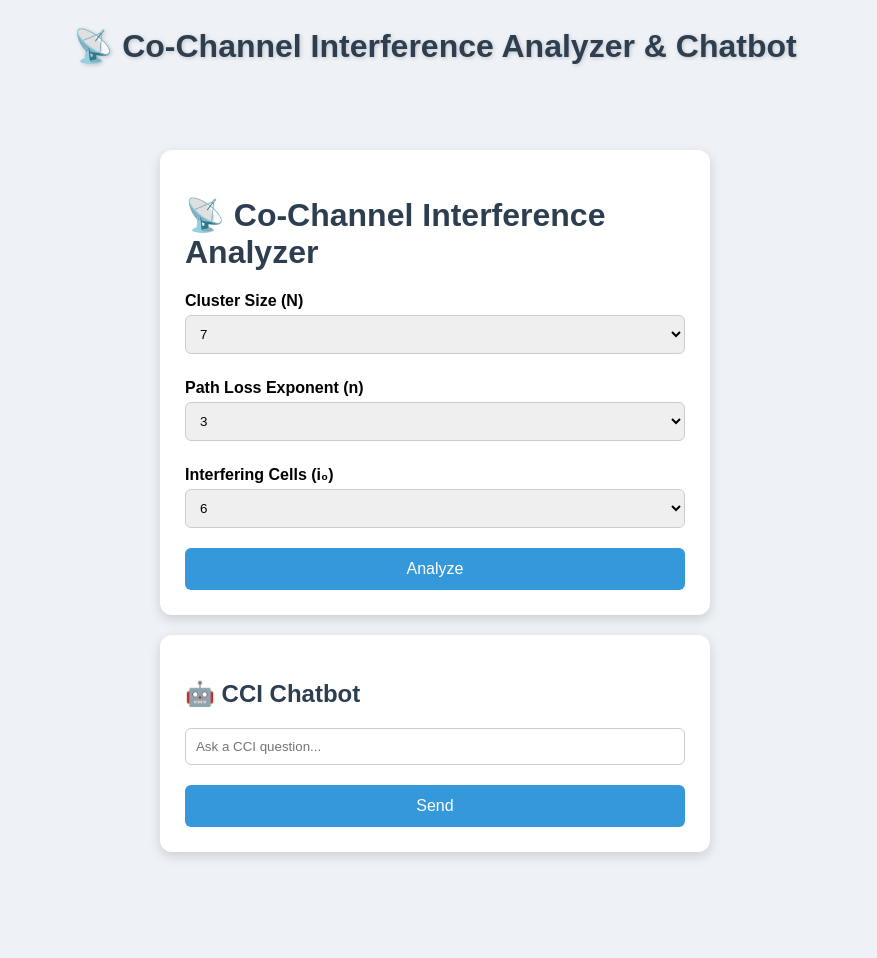
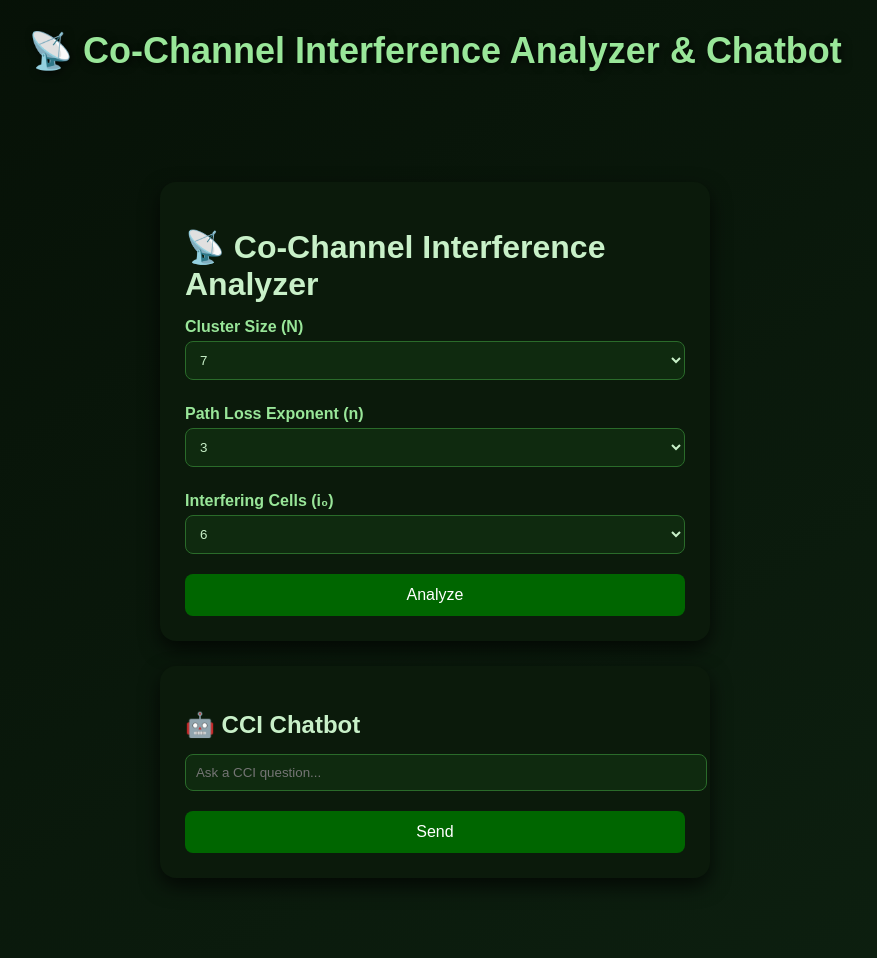
Before and after one commit to Smrithi-28/Co-Channel-Interference-Analyzer, a Flask app: page / in a window 1280 px wide. Shown: the whole page, without its empty margins (205-1082 px from the left). Before the commit the page ends 858 px from the top, so only its background shows below. Run offline with Flask 3, Linux system fonts and the light colour scheme.

Commit message:
UI changed

```diff
--- a/static/style.css
+++ b/static/style.css
@@ -1,74 +1,118 @@
+/* General Body – now using panel color as background */
 body {
     font-family: Arial, sans-serif;
-    background: #eef2f7;
+    background: linear-gradient(145deg, #061006, #0d2010);  /* Previously panel color */
     margin: 0;
+    color: #c8f0c8;       /* Soft light green text */
 }
 
+/* Main Container */
 .container {
     display: flex;
-    gap: 20px;
-    padding: 30px;
+    gap: 25px;
+    padding: 40px;
     flex-wrap: wrap;
     justify-content: center;
 }
 
+/* Cards – now using original background color */
 .card {
-    background: white;
+    background-color: #0b1a0b; /* Original background swapped here */
     padding: 25px;
-    border-radius: 12px;
-    box-shadow: 0 4px 12px rgba(0,0,0,0.15);
+    border-radius: 16px;
+    box-shadow: 0 8px 20px rgba(0,0,0,0.7);
     flex: 1 1 400px;
     max-width: 500px;
+    transition: transform 0.2s, box-shadow 0.2s;
 }
 
-h1, h2 {
-    color: #2c3e50;
+.card:hover {
+    transform: translateY(-5px);
+    box-shadow: 0 12px 30px rgba(0,0,0,0.85);
 }
 
+/* Headings */
+h1, h2 {
+    color: #c8f0c8; /* Light green */
+    margin-bottom: 15px;
+}
+
+/* Labels */
 label {
     display: block;
     margin-top: 15px;
     margin-bottom: 5px;
     font-weight: bold;
+    color: #99e699; /* Soft green */
 }
 
+/* Inputs and Selects */
 select, input[type="text"] {
     width: 100%;
     padding: 10px;
-    border-radius: 6px;
-    border: 1px solid #ccc;
+    border-radius: 8px;
+    border: 1px solid #2a6b2a;
     margin-bottom: 10px;
-    box-sizing: border-box;
+    background-color: #0f2a0f; /* Inputs remain dark green */
+    color: #c8f0c8;
 }
 
+select option {
+    background-color: #0f2a0f;
+    color: #c8f0c8;
+}
+
+/* Buttons – Dark Green */
 button {
-    background: #3498db;
+    background: #006600; /* Dark green button */
     color: white;
     padding: 12px;
     border: none;
-    border-radius: 6px;
+    border-radius: 8px;
     cursor: pointer;
     width: 100%;
     font-size: 16px;
     margin-top: 10px;
+    transition: background 0.3s, transform 0.2s;
 }
 
 button:hover {
-    background: #2980b9;
+    background: #004d00; /* Darker green on hover */
+    transform: scale(1.03);
 }
 
+/* Results Box */
 .result {
-    background: #f9fafe;
+    background-color: #0b1a0b; /* Same as card */
     padding: 15px;
     margin-top: 15px;
-    border-radius: 8px;
+    border-radius: 12px;
+    border: 1px solid #006600;
 }
 
+/* Main Heading */
 .main-heading {
-    font-size: 32px;           /* Bigger size */
-    color: #2c3e50;            /* Dark blue */
-    text-align: center;         /* Centered */
-    margin-bottom: 25px;       /* Space below */
-    font-weight: 700;           /* Bold */
-    text-shadow: 1px 1px 4px rgba(0,0,0,0.2); /* Soft shadow */
+    font-size: 36px;
+    color: #99e699; /* Bright green heading */
+    text-align: center;
+    margin-bottom: 30px;
+    font-weight: 700;
+    text-shadow: 2px 2px 8px rgba(0,0,0,0.7);
 }
+
+/* Images */
+img {
+    border-radius: 12px;
+    border: 2px solid #006600;
+    box-shadow: 0 6px 20px rgba(0,0,0,0.7);
+}
+
+/* Links */
+a {
+    color: #33cc33;
+    text-decoration: none;
+}
+
+a:hover {
+    text-decoration: underline;
+}
```
Also changed, not shown: static/plot.png, static/sir_plot.png.
